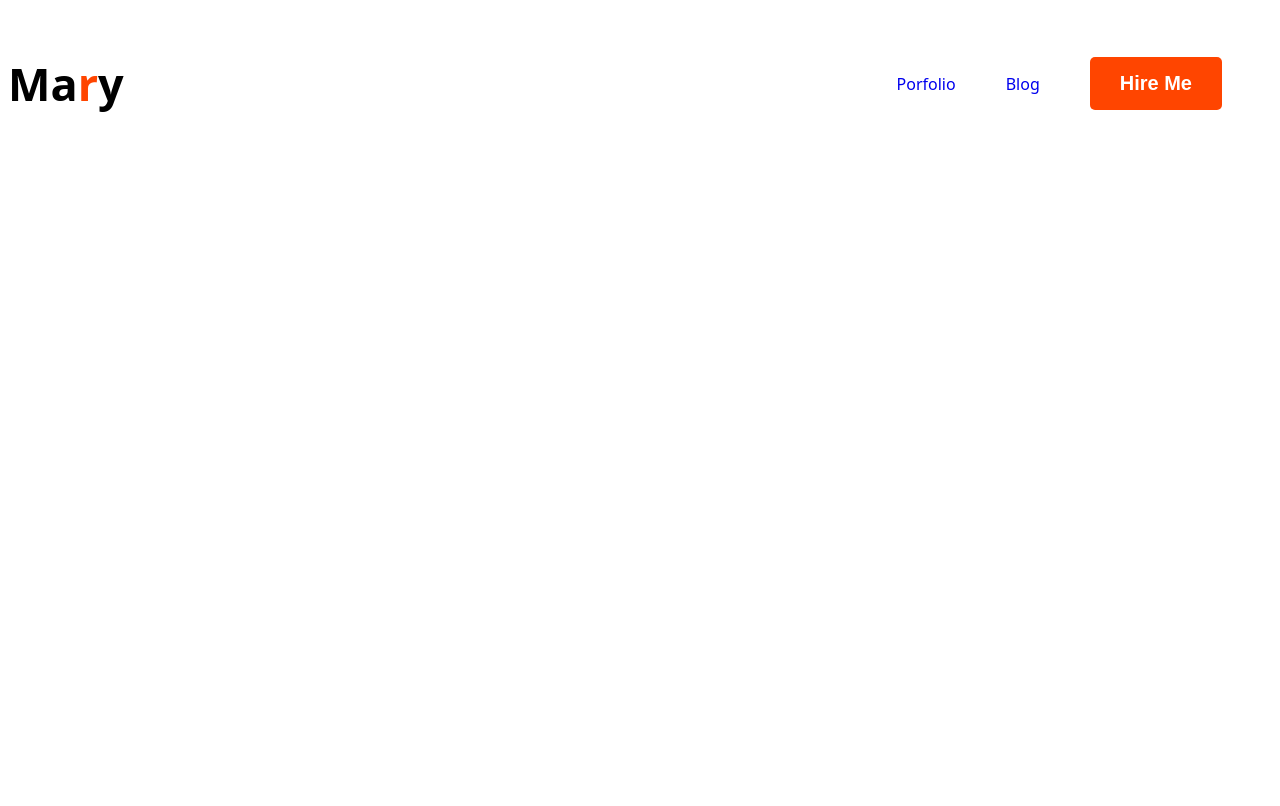
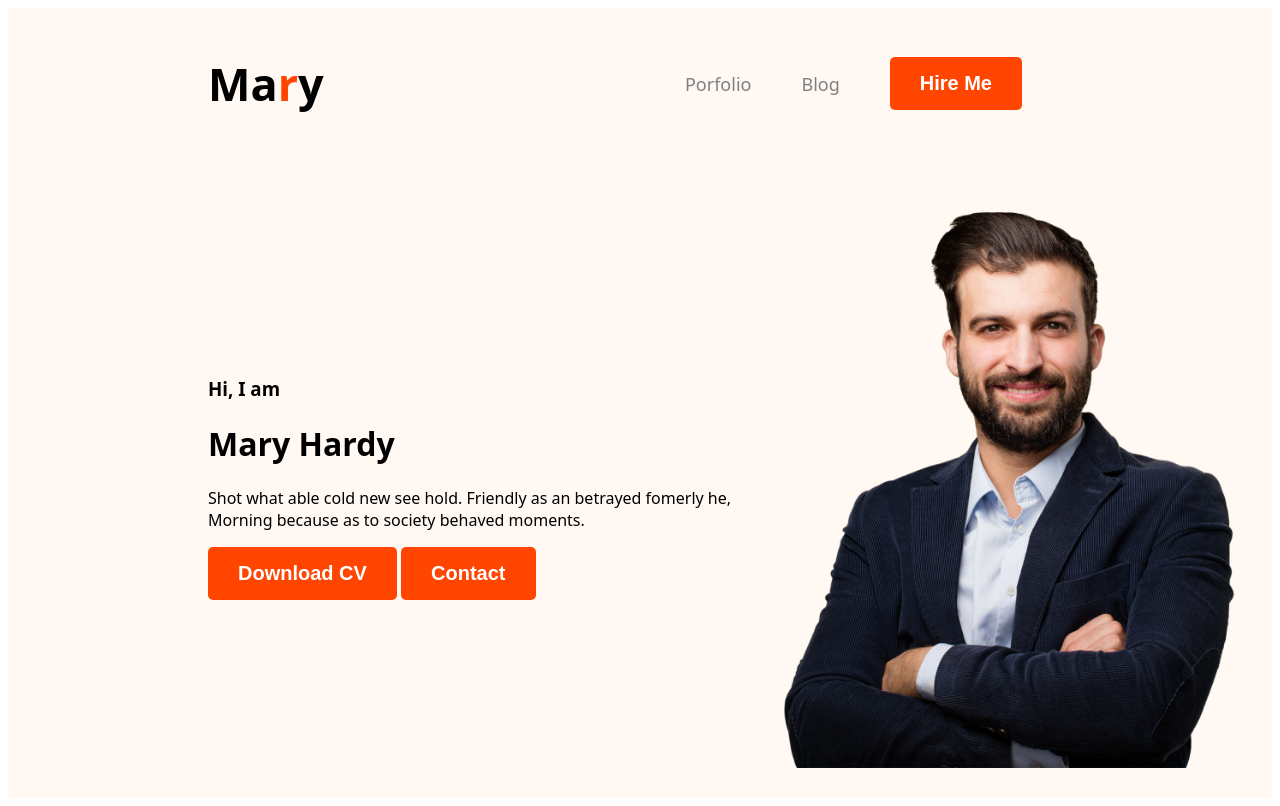
Before and after one commit to dinislamweb/my-created-website-repo, a plain HTML site: page index.html in a window 1280 px wide. Drawn offline with Linux system fonts and the light colour scheme.

Commit message:
banner content added

```diff
--- a/index.html
+++ b/index.html
@@ -7,7 +7,7 @@
     <link rel="stylesheet" href="styles/style.css">
 </head>
 <body>
-    <header>
+    <header class="header-style">
             <nav class="nav-title">
                 <h3 class="header">Ma<span class="orange-color">r</span>y</h3>
                 <ul>
@@ -16,6 +16,18 @@
                     <li><button class="btn-style">Hire Me</button></li>
                 </ul>
             </nav>
+            <div class="banner">
+                <div class="banner-content">
+                    <h3 class="banner-greetings">Hi, I am</h3>
+                    <h1 class="banner-title">
+                        Mary Hardy
+                    </h1>
+                    <p>Shot what able cold new see hold. Friendly as an betrayed fomerly he, Morning because as to society behaved moments.</p>
+                    <button class="btn-style">Download CV</button>
+                    <button class="btn-style">Contact</button>
+                </div>
+                <img class="profile-pic" src="images/hardy.png" alt="">
+            </div>
     </header>
     <main>
 
--- a/styles/style.css
+++ b/styles/style.css
@@ -12,6 +12,7 @@ body{
 nav{
     display: flex;
     justify-content: space-between;
+    margin: 0 200px;
 }
 .orange-color{
     color: orangered;
@@ -24,9 +25,12 @@ nav li{
     list-style: none;
     margin-right: 50px;
 
+
 }
 nav a{
     text-decoration: none;
+    color: gray;
+    font-size: large;
 }
 .btn-style{
     background-color: orangered;
@@ -37,3 +41,15 @@ nav a{
     font-size: 20px;
     font-weight: 700;
 }
+.header-style{
+    background-color: #fff8f3;
+
+}
+.banner{
+    padding: 30px 30px 30px 200px;
+    display: flex;
+    align-items: center;
+}
+.banner .profile-pic{
+    width: 500px;
+}
```
